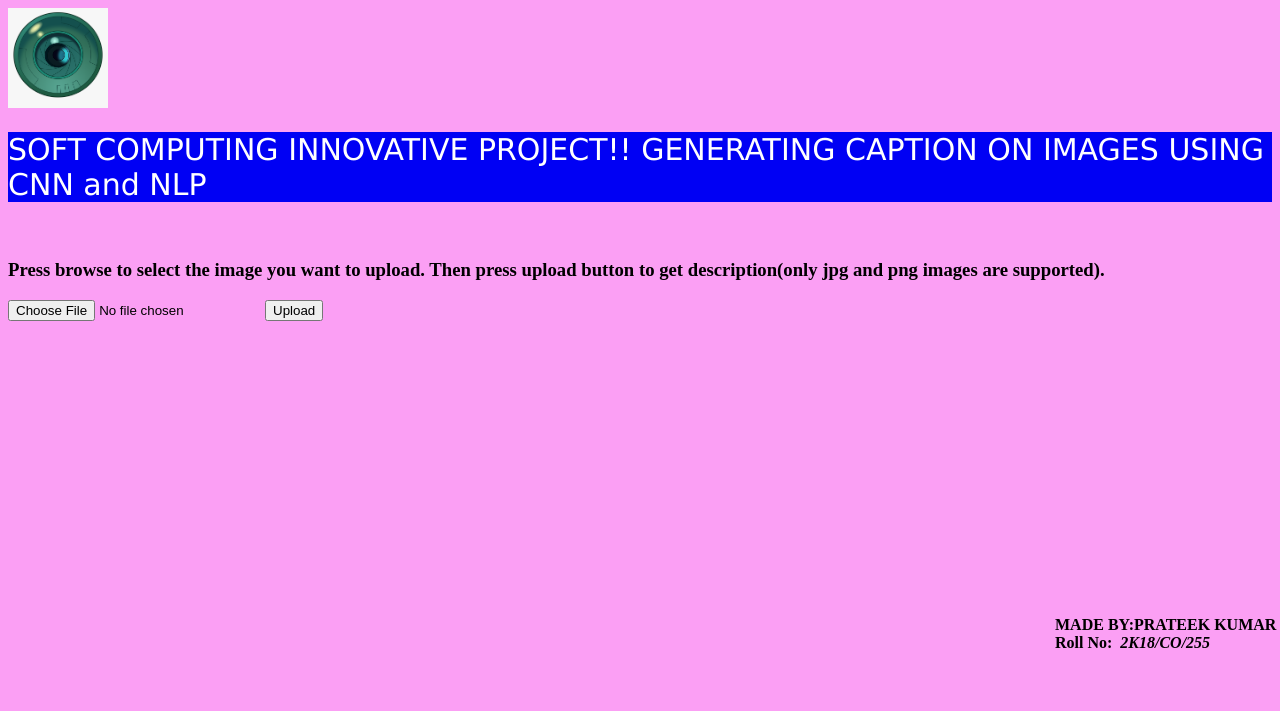
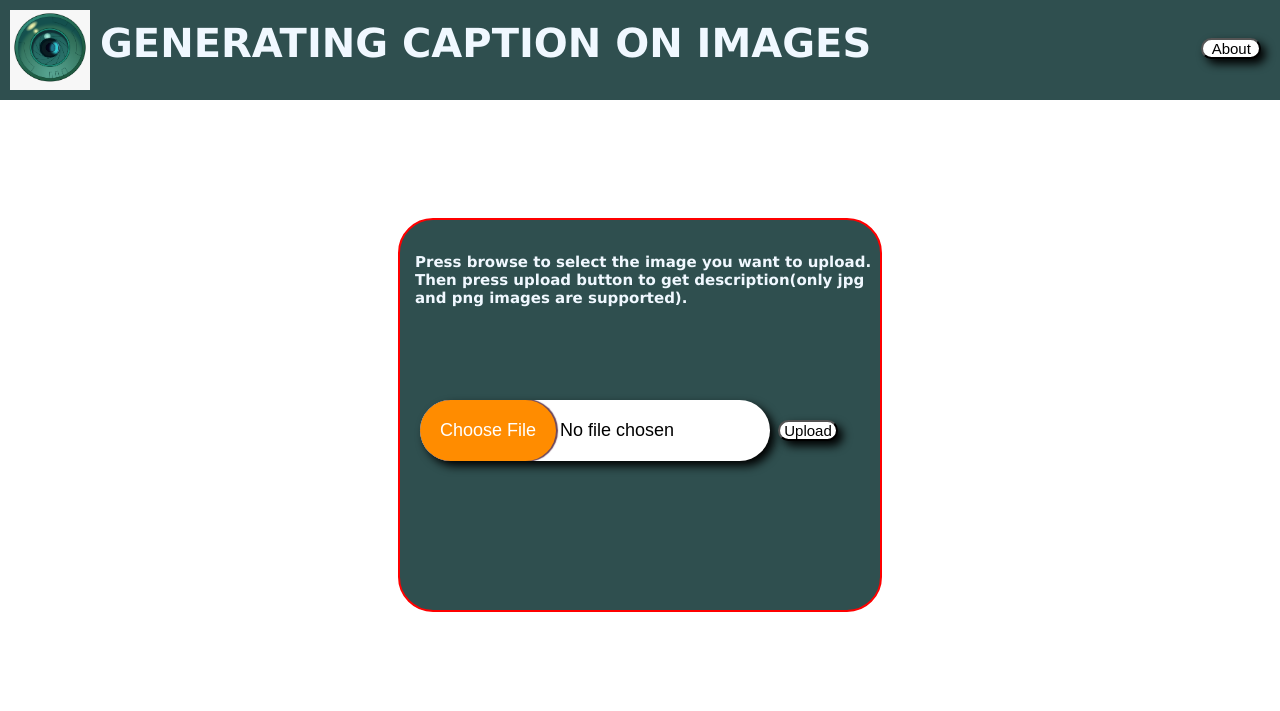
Before and after one commit to PRATEEKML/image_caption_generation, a Flask app: page / in a window 1280 px wide. Shown: the top 711 px of the page. Run offline with Flask 2, Linux system fonts and the light colour scheme; parts of the project's set-up code (start-up, migrations or seed data) failed here and were passed over.

Commit message:
frontend

```diff
--- a/app.py
+++ b/app.py
@@ -7,31 +7,33 @@ global model
 
 @app.route('/')
 def home():
-	return render_template('home.html')
+    return render_template('home.html')
 
 @app.route('/home')
 def home_page():
-	return redirect('/')
+    return redirect('/')
+
+@app.route('/about', methods=['GET'])
+def about_page():
+    return render_template('about.html')
 
 @app.route('/submit', methods=['POST'])
 def req():
-	if request.method=="POST":
-		f=request.files['pic']
-
-		image_dir='./static/user/'
-		l=len(os.listdir(image_dir))+1
-		fname= f'{l}_{f.filename}'
-		path=image_dir+fname
-
-		f.save(path)
-		caption=model.predict_cation(path)
-		return render_template('submit.html',pic=f'user/{fname}',caption=caption)
+    if request.method=="POST":
+        f=request.files['pic']
+        image_dir='./static/user/'
+        l=len(os.listdir(image_dir))+1
+        fname= f'{l}_{f.filename}'
+        path=image_dir+fname
+        f.save(path)
+        caption=model.predict_cation(path)
+        return render_template('submit.html',pic=f'user/{fname}', caption=caption)
 
 if __name__=='__main__':
-	model=CaptionModel()
-	if 'user' not in os.listdir('static'):
-		os.mkdir('./static/user')
-	else:
-		for i in os.listdir('./static/user'):
-			os.remove(f'./static/user/{i}')
-	app.run(debug=True)
+    model=CaptionModel()
+    if 'user' not in os.listdir('static'):
+        os.mkdir('./static/user')
+    else:
+        for i in os.listdir('./static/user'):
+            os.remove(f'./static/user/{i}')
+    app.run(debug=True)
--- a/static/style.css
+++ b/static/style.css
@@ -1,20 +1,142 @@
-body
-{
-	background-color:rgb(251,159,244);
+*{
+	margin: 0;
+	padding: 0;
+	list-style: none;
+	text-decoration: none;
 }
 
-h1.intro
-{
-	background-color:rgb(0,0,244);
-	font-weight:lighter;
-	font-size:30px;
-	color:rgb(255,255,255);
-	font-family:verdana;
+/* header start */
+.header{
+	width: 100%;
+	height: 100px;
+	display: block;
+	background-color: #2f4f4f;
+	display: flex;
+	justify-content: left;
 }
-p.foot{
-	position: absolute;
-	top:600px;
-	right:0px;
-	width:225px;
-	height:50px;
+header h1{
+	display: flex;
 }
+#logo{
+	height: 80px;
+	width:80px;
+	display: inline;
+	float: left;
+	line-height: 0;
+	margin: 10px;
+}
+.text{
+	text-align: right;
+      white-space: nowrap;
+      display: inline;
+      float: left;
+      margin-top: 20px;
+      margin-right: 30px;
+	  margin-bottom: 2px;
+      font-size: 20px;
+	  color: aliceblue;
+	  font-family: verdana;
+}
+.text-2{
+	text-align: right;
+      white-space: nowrap;
+      display: inline;
+      float: right;
+      margin-top: 20px;
+      margin-left: 300px;
+	  margin-bottom: 2px;
+	  margin-top: 35px;
+      font-size: 20px;
+	  color: aliceblue;
+	  font-family: verdana;
+}
+/* header end */
+
+/* middle-box */
+.container{
+	width: 480px;
+	height: 390px;
+	margin: 100px auto;
+	background:#2f4f4f ;
+	position: relative;
+	border-radius: 35px;
+	border: 2px solid red;
+	inline-size: 480px;
+	box-sizing: content-box;
+}
+
+.container2{
+	width: 480px;
+	height: 380px;
+	margin-top: 80px ;
+	margin: 100px auto;
+	background:#2f4f4f ;
+	position: relative;
+	border-radius: 35px;
+	border: 2px solid red;
+	inline-size: 480px;
+	box-sizing: content-box;
+}
+.container h3{
+
+	font-family: Verdana;
+	font-size: 15px;
+	color: aliceblue;
+	margin: 10px;
+	padding: 5px;
+	inline-size: 480px;
+
+}
+.upload-box{
+	font-size: 18px;
+	background: white;
+	border-radius: 50px;
+	box-shadow: 5px 5px 10px black;
+	width: 350px;
+	outline:none;
+	margin-left: 20px;
+	margin-top: 60px;
+}
+::file-selector-button{
+	color: white;
+	background: darkorange ;
+	padding: 20px;
+	border: none;
+	border-radius: 50px;
+	box-shadow: 1px 0 1px 1px #6b4559;
+	outline: none;
+}
+::file-selector-button:hover{
+	background : orange;
+}
+
+.upload-submit{
+	font-size: 15px;
+	background: white;
+	border-radius: 50px;
+	box-shadow: 5px 5px 10px black;
+	width: 60px;
+	outline:none;
+
+}
+
+.your{
+	margin-left: 70px;
+	width: 330px;
+	height: 300px;
+	margin-top: 25px;
+}
+
+.caption{
+	font-family: Verdana;
+	font-size: 15px;
+	padding-left: 38px;
+	color: aliceblue;
+	margin-left: 30px;
+}
+
+.block{
+	color: aliceblue;
+	font-family: verdana;
+	text-align: center;
+}
--- a/templates/home.html
+++ b/templates/home.html
@@ -8,18 +8,28 @@
 	<link rel="shortcut icon" href="{{url_for('static',filename='logo.ico')}}">
 </head>
 <body>
-	<img src="{{url_for('static',filename='bot.png')}}" width="100px" height="100px">
-	<h1 class="intro">SOFT COMPUTING INNOVATIVE PROJECT!! GENERATING CAPTION ON IMAGES USING CNN and NLP</h1>
+	<div class="header">
+		<div >
+			<img src="{{url_for('static',filename='bot.png')}}" id="logo">
+		</div>
+		<div class="text">
+			<h1 >GENERATING CAPTION ON IMAGES </h1>
+		</div>
+		<div class="text-2">
+		<form method="get" action="/about" >
+			<input type="submit" value="About" class="upload-submit">
+		</form>
+		</div>
+	</div>
 	<br>
-	<div>
+	<div class="container">
+		<br>
 		<h3>Press browse to select the image you want to upload. Then press upload button to get description(only jpg and png images are supported).</h3>
-		<form method="Post" action='/submit' enctype="multipart/form-data">
-			<input type="file" name="pic">
-			<input type="submit" value="Upload">
+		<br>
+		<form method="post" action="/submit" enctype="multipart/form-data">
+			<input type="file" name="pic" class="upload-box">&nbsp;
+			<input type="submit" value="Upload" class="upload-submit">
 		</form>
 	</div>
-	<p class="foot">
-		<b>MADE BY:PRATEEK KUMAR Roll No:<i>&nbsp&nbsp2K18/CO/255</i></b>
-	</P>
 </body>
 </html>
```
Also changed, not shown: templates/about.html (added, +36 -0 lines), templates/submit.html (+14 -8 lines), static/user/1_01.png (deleted), static/user/1_02.png (added), static/user/2_01.png (deleted), static/user/2_02.png (added), static/user/3_02.png (added).
